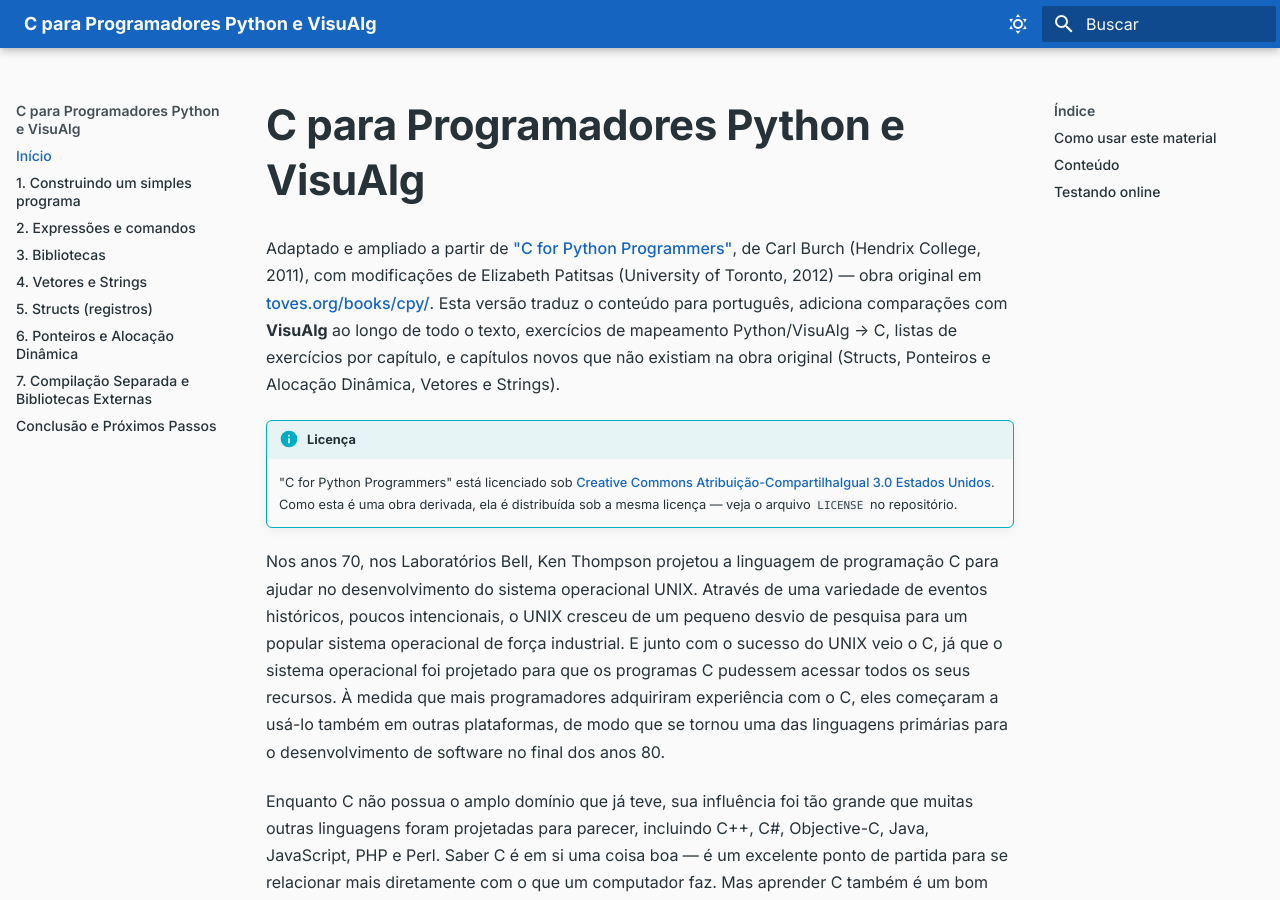
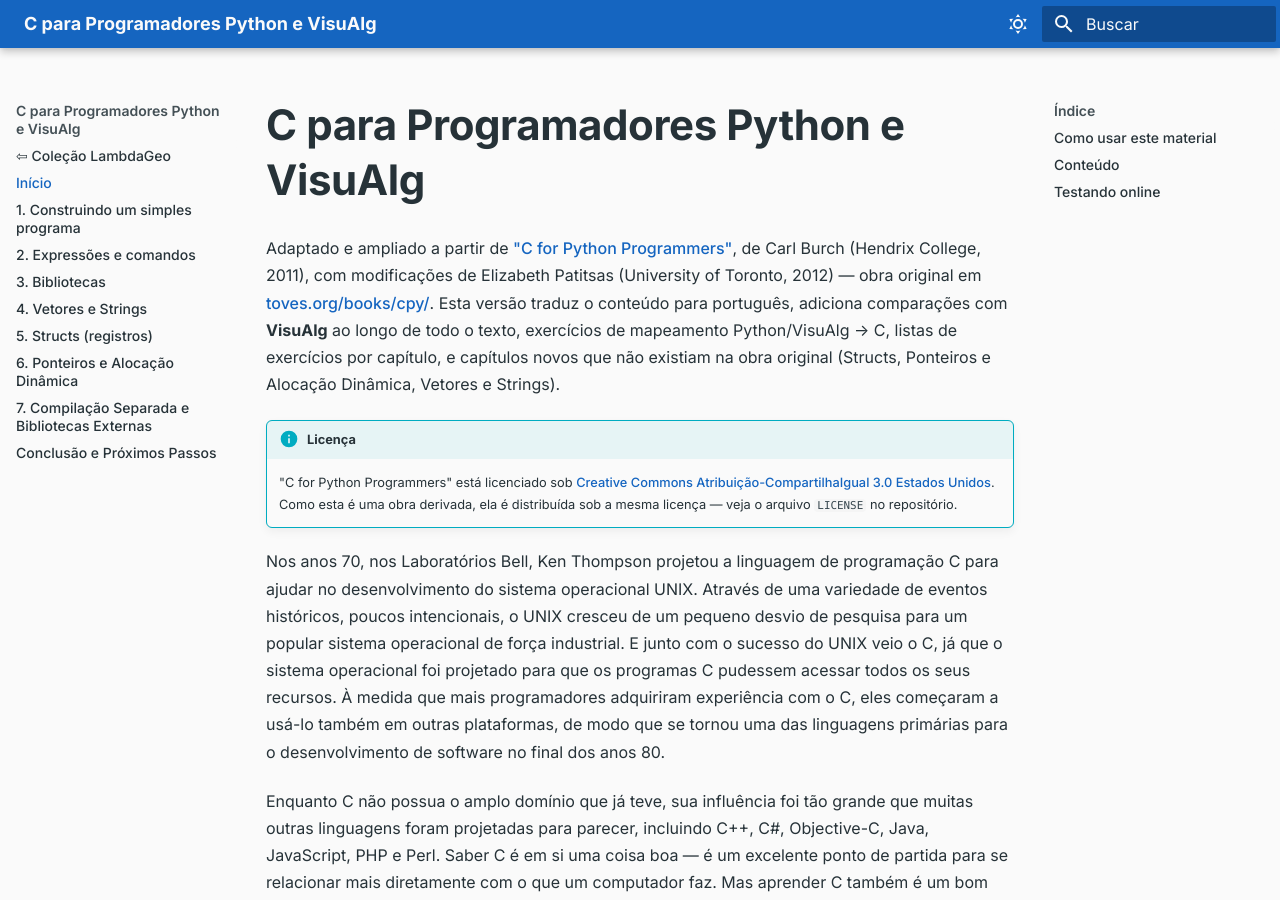
Before and after one commit to LambdaGeo/introducao-c, an MkDocs documentation site: the page built from docs/index.md, in a window 1280 px wide and 900 px high. Built offline with MkDocs 1.6.1 and Material for MkDocs 9.7.7, drawn with Linux system fonts in a browser that asks for light colours.

Commit message:
update nav

```diff
--- a/mkdocs.yml
+++ b/mkdocs.yml
@@ -43,6 +43,7 @@ theme:
     - toc.follow
 
 nav:
+  - "⇦ Coleção LambdaGeo": https://lambdageo.github.io/ebooks/
   - Início: index.md
   - "1. Construindo um simples programa": cap01.md
   - "2. Expressões e comandos": cap02.md
```
